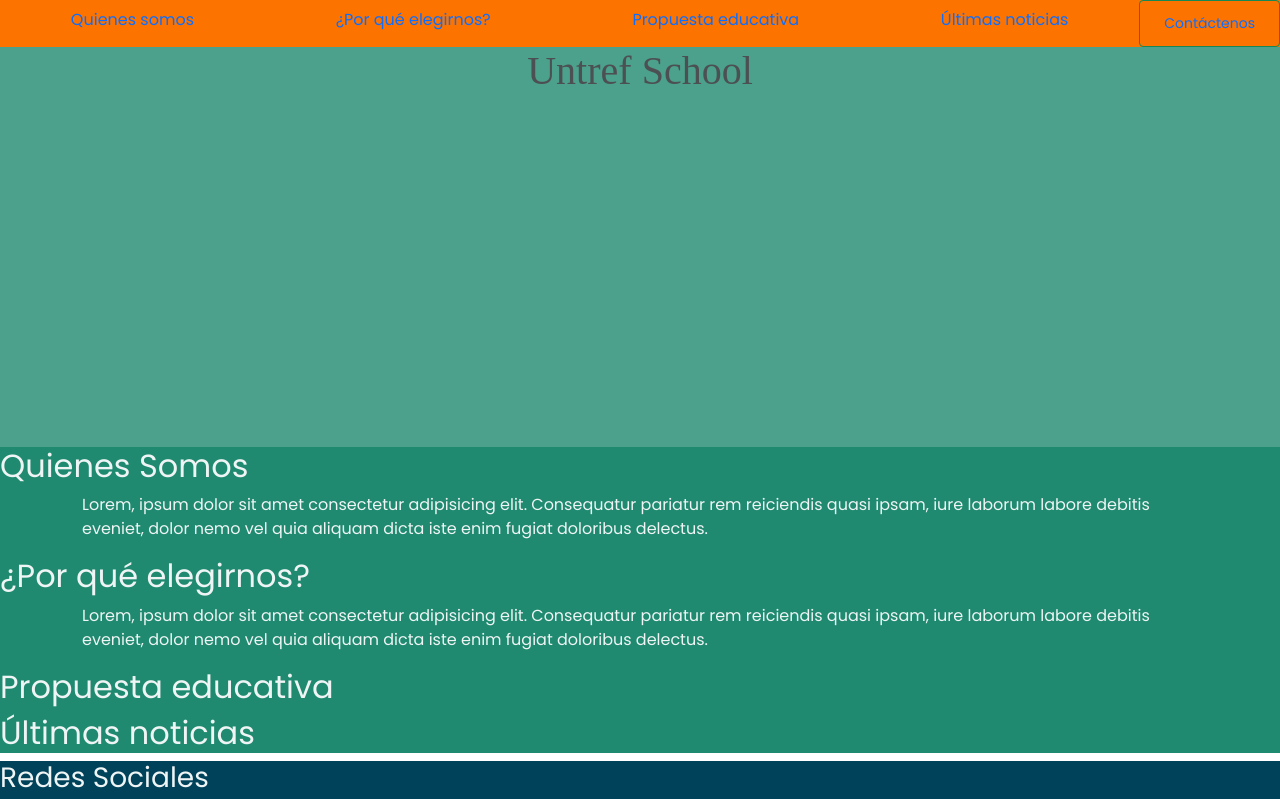
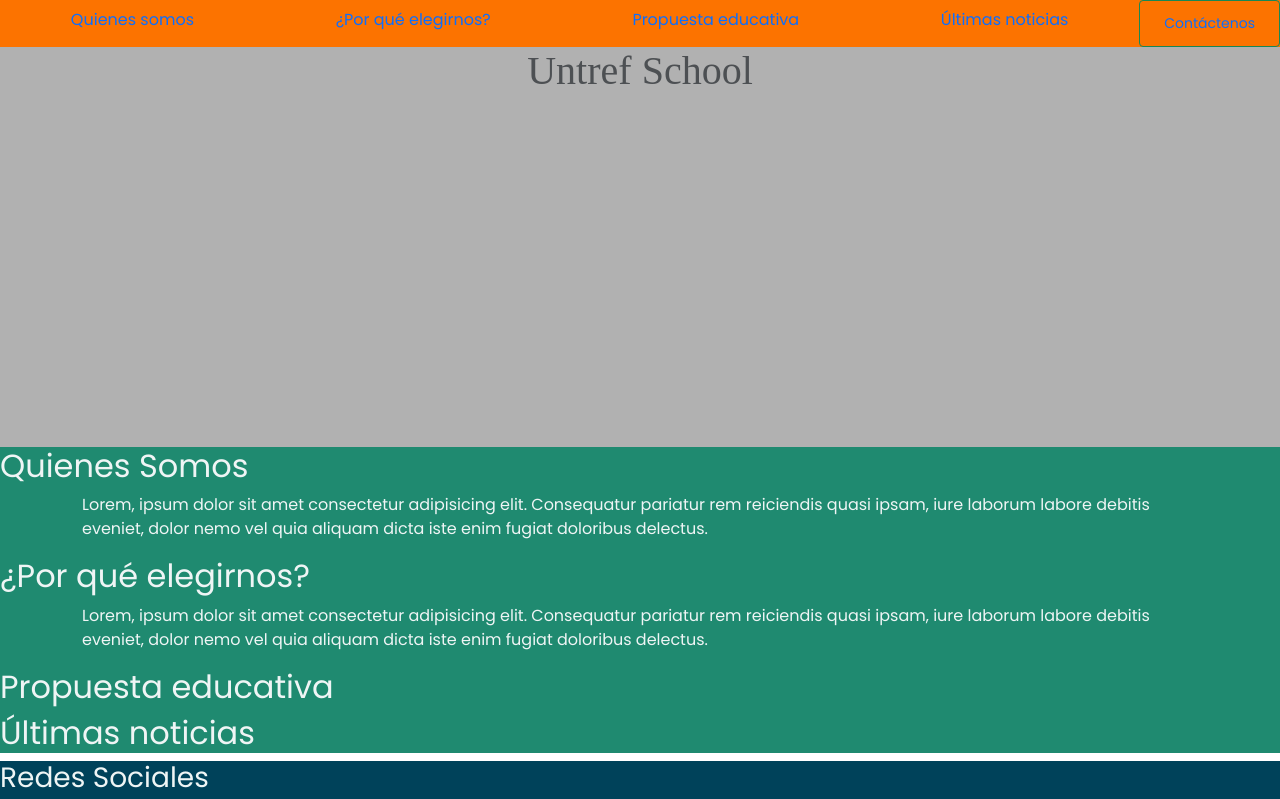
Before and after one commit to MarinJuanManuel/PROYECTO-INTEGRADOR-WEB-UNTREFSCHOOL, a plain HTML site: page index.html in a window 1280 px wide. Shown: the top 799 px of the page. Drawn offline with nearby package versions, Linux system fonts and the light colour scheme; the site is published under a folder, as on GitHub Pages, so addresses that start at the root find nothing; a web font is replaced by a local one.

```diff
--- a/css/style.css
+++ b/css/style.css
@@ -23,7 +23,7 @@ p {
 header {
     height: 400px;
     background-color: #1f8a70;
-    background-image: url(/img/portada.jpg);
+    background-image: url(../img/portada.jpg);
     background-size: cover;
     background-position: center;
     opacity: .8;
```
Also changed, not shown: contacto.html (+1 -0 lines).
